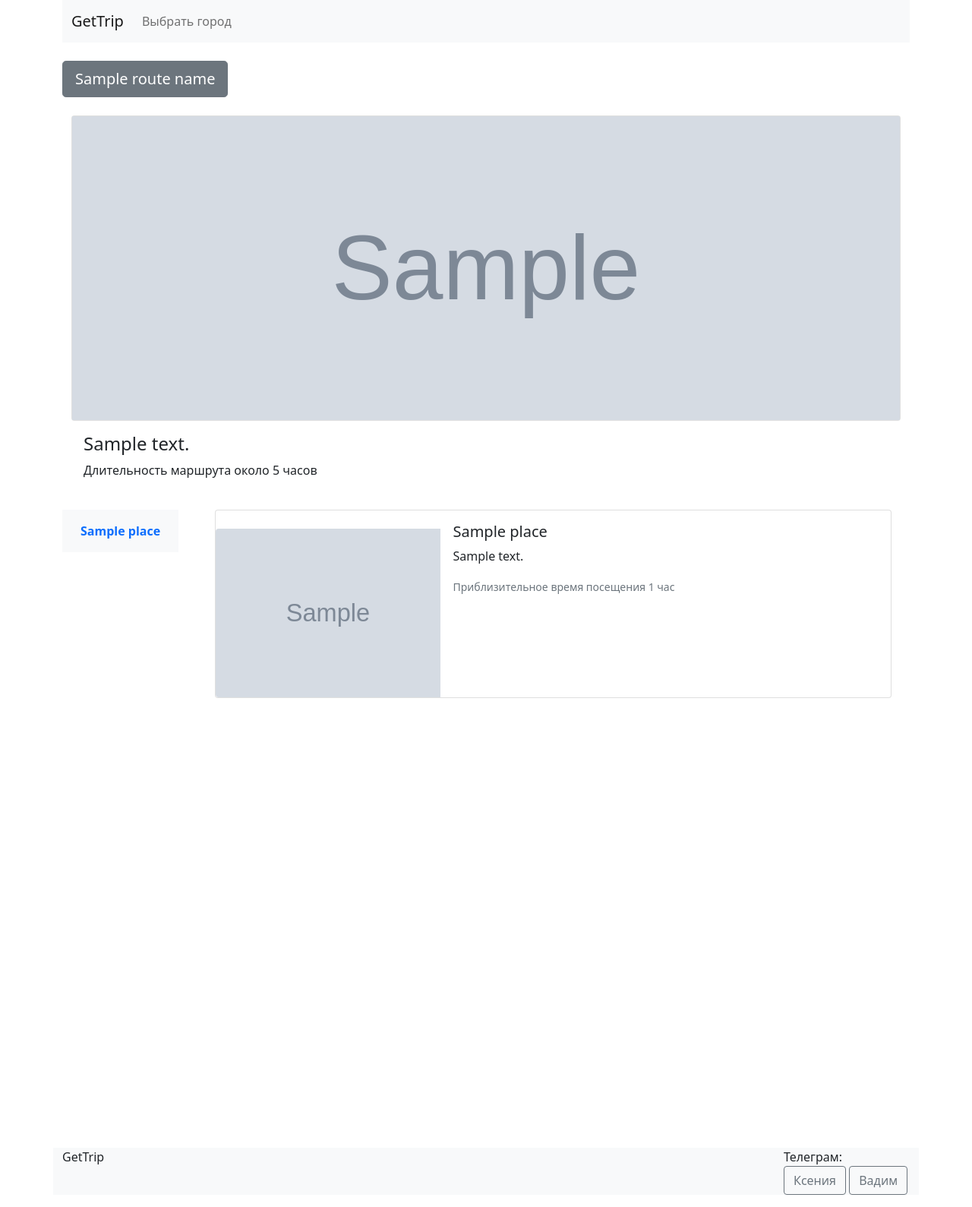
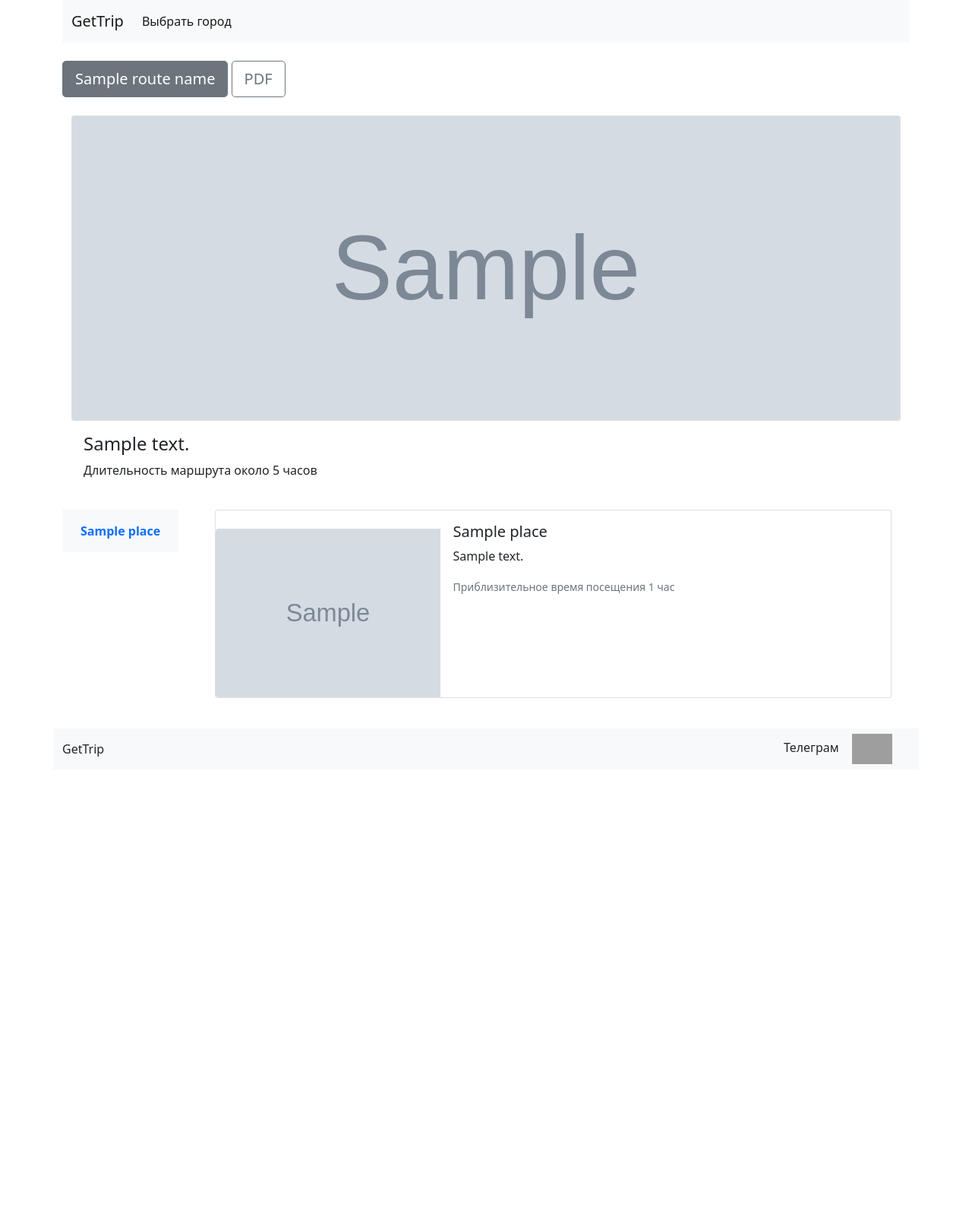
Before and after one commit to gettrip/frontend, a Flask app: template frontend/templates/route_places.html in a window 1280 px wide. Shown: the whole page at 76% size. After the commit the page ends 1006 px from the top, so only its background shows below. Run offline with Flask 2, Linux system fonts and the light colour scheme; the template is opened without the code that fills it: most values are stand-ins (such as "Sample title", 1, 10 or a date in 2020); grey boxes marked "Sample" are stand-in pictures; grey boxes are pictures that could not be loaded.

Commit message:
print to pdf added

```diff
--- /dev/null
+++ b/frontend/static/print.css
@@ -0,0 +1,17 @@
+@media print {
+    body{
+		height: 297mm;
+		width: 210mm;
+        overflow: visible;
+	}
+    *, *:before, *:after {
+		color: #000;
+		box-shadow: none;
+		text-shadow: none;
+	}
+    .header, .footer, .navbar, img {
+		display: none;
+	}
+    .noprint {display: none;}
+
+}
--- a/frontend/templates/base.html
+++ b/frontend/templates/base.html
@@ -7,6 +7,7 @@
 
     <!-- Bootstrap CSS -->
     <link href="https://cdn.jsdelivr.net/npm/bootstrap@5.1.3/dist/css/bootstrap.min.css" rel="stylesheet" integrity="sha384-1BmE4kWBq78iYhFldvKuhfTAU6auU8tT94WrHftjDbrCEXSU1oBoqyl2QvZ6jIW3" crossorigin="anonymous">
+    <link rel="stylesheet" media="print" href="{{ url_for('static', filename='print.css') }}">
     <title>GetTrip</title>
   </head>
   <body class="d-flex flex-column h-100">
@@ -17,18 +18,18 @@
             {% block content %}{% endblock %}
         </div>
 
-        <footer class="footer mt-auto py-3">
+        <footer class="footer mt-auto">
             <div class="container bg-light">
-                <div class="row justify-content-between">
+                <div class="row justify-content-between align-items-center">
                     <div class="col-10">GetTrip</div>
-                    <div class="col-2">Телеграм:</div>
-                </div>
-                <div class="row justify-content-end">
-                    <div class="col-2">
-                        <a class="btn btn-outline-secondary" href="https://t.me/proksen">Ксения</a>
-                        <a class="btn btn-outline-secondary" href="https://t.me/Valexandrin">Вадим</a>
+                    <div class="col-2">Телеграм
+                        <a class="btn" href="https://t.me/+zPg3_EbT2ttjZTEy">
+                        <img src="https://topcreditobzor.ru/wp-content/uploads/2021/11/telegram-logo.png" style="height:5vh" class=" opacity-100" alt="..." >
+                        </a>
+                    </div>
                     </div>
                 </div>
+
             </div>
         </footer>
     </div>
--- a/frontend/templates/route_places.html
+++ b/frontend/templates/route_places.html
@@ -2,13 +2,16 @@
 
 {% block content %}
 
-    <div class="row">
+    <div class="row justify-content-between">
         <div class="col mb-4">
             <a href="{{ url_for('routes.show_routes', city_id=city_id) }}" class="btn btn-secondary btn-lg"> {{ route_name }} </a>
+            <button onclick="window.print()" class="btn btn-outline-secondary btn-lg noprint"> PDF </button>
         </div>
     </div>
 
+
     <div class="container-fluid" style="height:auto;">
+
         <div class="card text-white">
             <img src="{{ route_image }}" style="height:50vh; width:100; object-fit: cover" class=" opacity-100" alt="..." >
         </div>
@@ -20,9 +23,9 @@
 
     <br>
 
-    <div class="row" style="height: 100vh;">
+    <div class="row" >
 
-        <div class="col-md-auto" style="max-width: 35vh;">
+        <div class="col-md-auto noprint" style="max-width: 35vh;">
             <nav class="navbar bg-light">
                 <div class="container">
                     <ul class="navbar-nav">
@@ -37,13 +40,13 @@
         </div>
 
         <div class="col col-lg">
-            <div class="container" style="height: 100vh; overflow-y: scroll; position: relative"   data-bs-spy="scroll" data-bs-target=".navbar" data-bs-offset="10">
+            <div class="container" style="height: auto; overflow-y: auto; position: relative"  data-bs-target=".navbar" data-bs-offset="10">
             {% for place in places %}
                 <div class="card mb-3" id="{{ place.name }}">
                     <div class="row g-0">
                         <div class="col-md-4 ">
                             <br>
-                            <img src="{{ place. image }}" class="img-fluid rounded-start" alt="...">
+                            <img src="{{ place.image }}" class="img-fluid rounded-start" alt="...">
                         </div>
                         <div class="col-md-8">
                             <div class="card-body">
```
